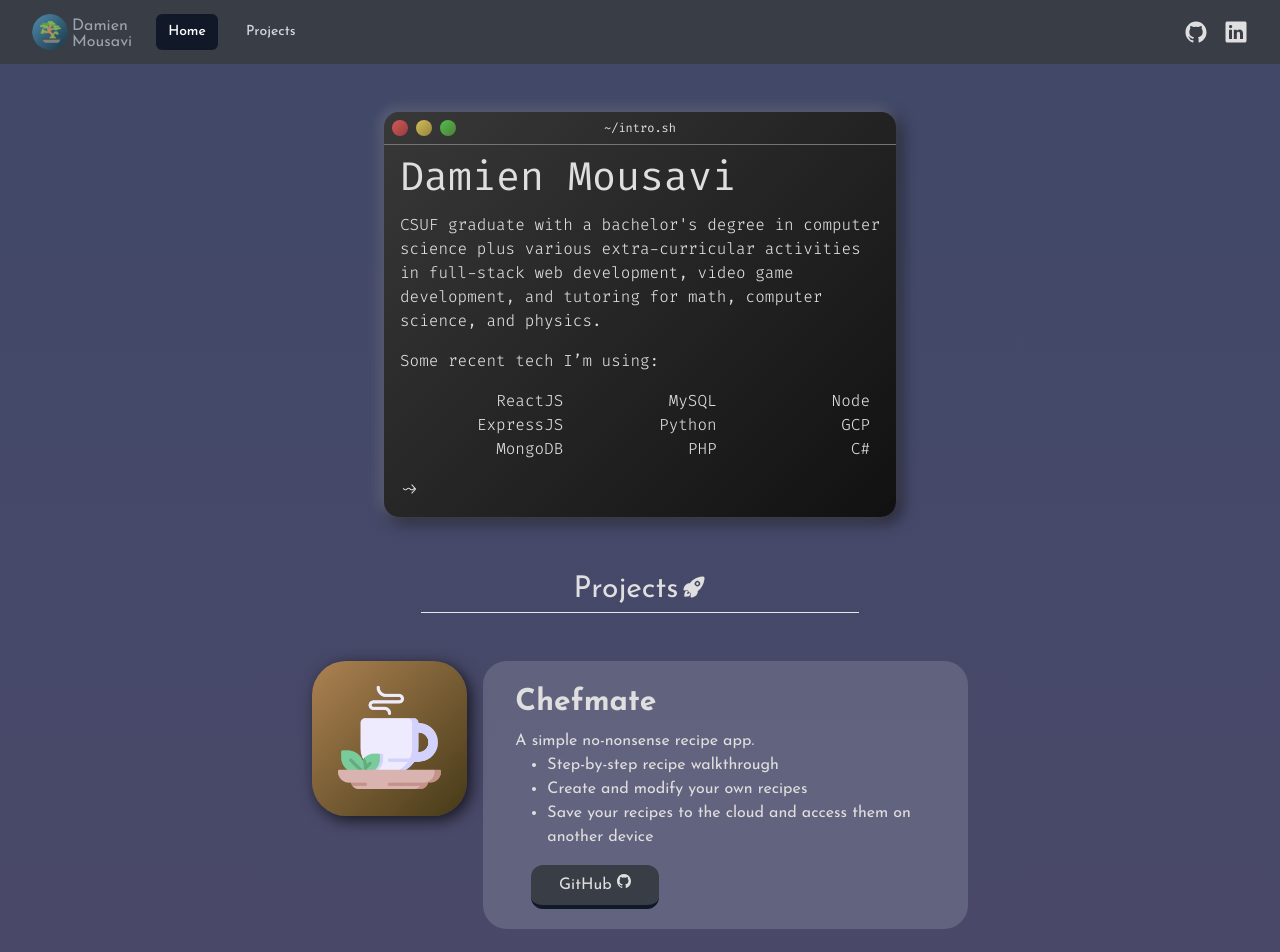
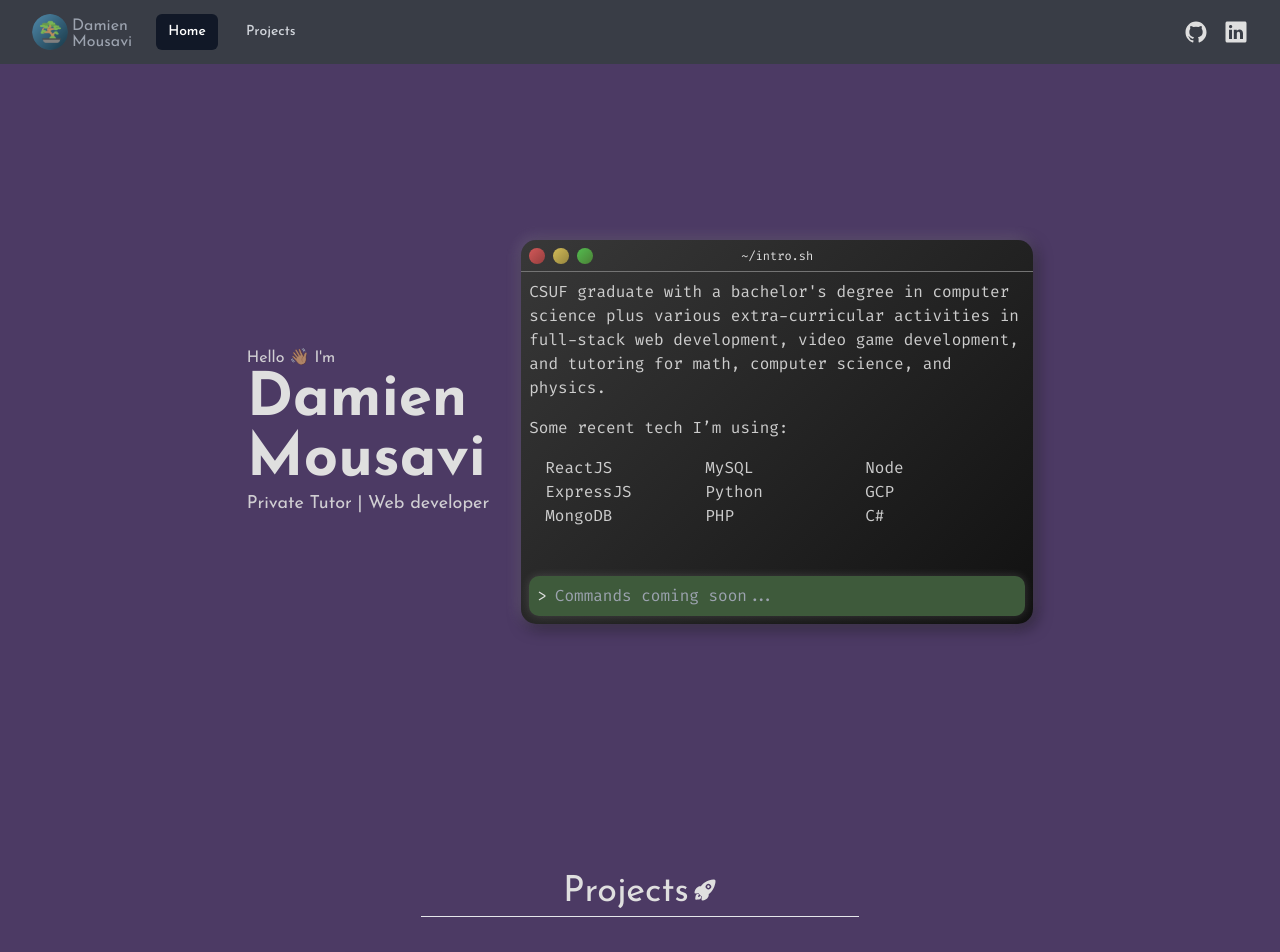
Before and after one commit to DamienSaavi/damiensaavi.github.io, a React (Create React App) app: page / in a window 1280 px wide. Shown: the top 952 px of the page. Built offline with nearby package versions, Linux system fonts and the light colour scheme.

Commit message:
modifed starting billboard

```diff
--- a/src/App.css
+++ b/src/App.css
@@ -1,37 +1,25 @@
 .root {
   min-height: 100vh;
-  font-family: 'Fira Code', 'Roboto Mono', monospace;
-  background: linear-gradient(180deg, #404868 0%, #52496A 100%);
-}
-
-.intro {
-  color: rgb(223, 223, 223);
-  font-weight: 300;
-  font-size: 1rem;
+  font-family: 'Josefin Sans', sans-serif;
+  background: #4c3a64;
 }
 
 nav, footer {
   font-family: 'Josefin Sans', sans-serif;
 }
 
-#intro-name {
-  font-size: 2.5rem;
-  line-height: 2rem;
-  font-weight: 400;
-  margin-bottom: 2rem;
-}
-
 .terminal {
+  font-family: 'Fira Code', 'Roboto Mono', monospace;
   background: linear-gradient(135deg, #383838 0%, #111111 100%);
   border-radius: 15px;
-  box-shadow: -2px -2px 15px rgba(223, 223, 223, .3), 4px 4px 15px rgba(0, 0, 0, 0.7);
+  box-shadow: -2px -2px 15px rgba(223, 223, 223, .2), 3px 4px 15px rgba(0, 0, 0, 0.5);
 }
 
 .terminal-bar {
-  color: rgb(223, 223, 223);
+  /* color: rgb(223, 223, 223);
   background: transparent;
   font-size: .75rem;
-  line-height: 1rem;
+  line-height: 1rem; */
   border-bottom: .25px solid rgb(116, 116, 116)
 }
 
@@ -53,7 +41,6 @@ nav, footer {
 }
 
 #shell {
-  color:rgb(223, 223, 223);
   outline: none;
   caret-color: rgb(90, 240, 90);
   background: transparent;
@@ -63,19 +50,18 @@ nav, footer {
   margin-bottom: 1rem;
 }
 
-.projects-container {
-  font-family: 'Josefin Sans', sans-serif;
-}
 
 .project-image {
   width: 100%;
-  min-width: 150px;
-  max-width: 300px;
+  min-width: 120px;
+  max-width: 240px;
   border-radius: 22%;
 }
 
-br {
-  margin: 1rem;
+.cmdline {
+  border-radius: 10px;
+  background-color: rgb(62, 90, 59);
+  box-shadow: 0px 0px 10px rgba(255, 255, 255, 0.15);
 }
 
 .features {
--- a/src/App.js
+++ b/src/App.js
@@ -18,25 +18,14 @@ function App() {
     if (iTypeInit) return
     setiTypeInit(true)
 
-    init(document.querySelector('#intro-name'), {
-      showCursor: true,
-      strings: ["Damien Mousavi"],
-      loop: false,
-      typeSpeed: 20,
-      startDelay: 2000,
-      cursorChar: "|",
-      onFinished: function () {
-        let elements = document.getElementsByClassName('ityped-cursor');
-        if (elements.length > 0) {
-          elements[0].parentNode.removeChild(elements[0]);
-        }
+    // TODO: change to a cleaner recursive function
     init(document.querySelector('#intro-desc'), {
       showCursor: true,
       strings: ["CSUF graduate with a bachelor's degree in computer science plus various extra-curricular activities in full-stack web development, video game development, and tutoring for math, computer science, and physics."],
       loop: false,
       typeSpeed: 5,
       startDelay: 100,
-          cursorChar: "|",
+      cursorChar: "█",
       onFinished: function () {
         let elements = document.getElementsByClassName('ityped-cursor');
         if (elements.length > 0)
@@ -48,7 +37,7 @@ function App() {
           loop: false,
           typeSpeed: 5,
           startDelay: 0,
-              cursorChar: "|",
+          cursorChar: "█",
           onFinished: function () {
             let elements = document.getElementsByClassName('ityped-cursor');
             if (elements.length > 0) {
@@ -61,20 +50,10 @@ function App() {
                 loop: false,
                 typeSpeed: 50,
                 startDelay: i * 100,
-                    cursorChar: "|",
+                cursorChar: "█",
                 onFinished: function () {
                   let elements = document.getElementsByClassName('ityped-cursor');
                   elements[0].parentNode.removeChild(elements[0]);
-                      if (elements.length === 0) {
-                        init(document.querySelector('#intro-launch'), {
-                          showCursor: false,
-                          strings: ["~> "],
-                          loop: false,
-                          typeSpeed: 10,
-                          startDelay: 200,
-                          cursorChar: "|"
-                        })
-                      }
                 }
               })
             }
@@ -82,13 +61,6 @@ function App() {
         })
       }
     })
-      }
-    })
-    let cursors = document.getElementsByClassName('ityped-cursor');
-    for (let i = 0; i < cursors.length; i++) {
-      cursors[i].style.fontSize = '2rem';
-      cursors[i].style.lineHeight = '2rem';
-    }
   })
 
   const [iTypeInit, setiTypeInit] = useState(false)
@@ -96,12 +68,18 @@ function App() {
   const techli = tech.map((e, i) => <span><li className='inline' id={'intro-tech-' + i}></li></span>)
 
   return (
-    <div className='root'>
+    <div className='root text-main'>
       <NavigationBar />
-      <div className='h-16'></div>
-      <div className='intro-container flex justify-start h-screen xs:justify-center flex-col p-2 pb-32 xs:-mb-32 w-full sm:mb-0 sm:pb-2 sm:h-102'>
-        <div className='terminal max-w-lg flex flex-col self-center w-full'>
-          <div className='terminal-bar flex justify-between w-full p-2'>
+      <div className='h-16 ' />
+      <div className='flex flex-col md:flex-row justify-center items-center gap-4 md:gap-8 h-screen min-h-sm w-full px-4 pb-16'>
+        <div className='text-center md:text-left flex flex-col'>
+          <h3 className='text-left opacity-90'>Hello 👋🏽 I'm</h3>
+          <p className='text-4xl xs:text-5xl md:hidden font-extrabold '>Damien Mousavi</p>
+          <p className='text-6xl hidden md:block font-extrabold '>Damien<br />Mousavi</p>
+          <h3 className='text-lg opacity-90'>Private Tutor | Web developer</h3>
+        </div>
+        <div className='terminal relative flex flex-col w-full max-w-lg md:max-w-lg h-1/2 md:h-96 min-h-96'>
+          <div className='terminal-bar  text-xs flex justify-between h-8 p-2'>
             <div class='button flex-shrink-0 btn-exit'></div>
             <div class='button flex-shrink-0 btn-min'></div>
             <div class='button flex-shrink-0 btn-max'></div>
@@ -110,32 +88,35 @@ function App() {
             <div class='button flex-shrink-0 opacity-0'></div>
             <div class='button flex-shrink-0 opacity-0'></div>
           </div>
-          <div className='terminal-console h-full p-4'>
-            <div className='terminal-console-textarea w-full h-full'>{/*try to use flexbox later*/}
-              <p className='intro inline' id="intro-name"></p><div className='br' />
+          <div className='terminal-console text-sm md:text-base flex flex-col justify-between overflow-y-auto p-2 h-full'>
+            <div className='w-full opacity-90'>
               <p className='intro inline' id="intro-desc"></p><div className='br' />
               <p className='intro inline' id="intro-tech"></p><div className='br' />
-              <ul className='intro grid grid-cols-3 gap-0 justify-items-end mx-auto max-w-xl px-2.5'>
+              <ul className='intro grid grid-cols-3 gap-0 mx-auto pl-4'>
                 {techli}
               </ul>
-              <div className='br' />
-              <p className='intro intro-launch inline' id="intro-launch"></p>
-              <input type='text' className='intro inline' id='shell' />
+              <div className='h-12' />
+            </div>
+          </div>
+          <div className='cmdline-container text-sm md:text-base absolute bottom-0 w-full p-2'>
+            <div className='cmdline flex p-2 gap-2 w-full'>
+              <p className='intro intro-launch' id="launch">{'>'}</p>
+              <input type='text' className='intro w-full' id='shell' placeholder='Commands coming soon...' />
             </div>
           </div>
         </div>
       </div >
-      <div class='projects-container container mx-auto max-w-2xl p-2'>
-        <h1 className='text-3xl flex justify-center text-main'>Projects<IoRocket className='ml-1 w-6' /></h1>
+      <div class='projects-container container mx-auto max-w-lg sm:max-w-2xl p-2'>
+        <h1 className='text-4xl flex justify-center '>Projects<IoRocket className='ml-1 w-6' /></h1>
         <hr className='mt-1 mb-12 w-2/3 mx-auto' />
 
         <div class='project-billboard mb-12 w-full flex flex-col mx-auto max-w-4xl sm:flex-row gap-4'>
           <div className='project-image-container w-full z-10 px-16 sm:p-0 sm:w-1/3'>
             <img src={brewmate_icon} alt='' className='project-image shadow-main mx-auto z-10 ' />
           </div>
-          <div className='project-desc w-full flex flex-col bg-base-light bg-opacity-60 text-main rounded-3xl p-4 sm:px-8 pt-24 -mt-24 sm:pt-4 sm:mt-0 sm:shadow-none'>
-            <p className='text-3xl font-bold text-center align-middle pb-2 pt-2 sm:text-left z-20'>Chefmate</p>
-            <p>
+          <div className='project-desc w-full flex flex-col bg-base-light bg-opacity-60  rounded-3xl p-4 sm:px-8 pt-24 -mt-24 sm:pt-4 sm:mt-0 sm:shadow-none'>
+            <p className='text-3xl font-bold text-center align-middle py-2 sm:text-left z-20'>Chefmate</p>
+            <p className='opacity-90'>
               A simple no-nonsense recipe app.
               <ul className='features pl-8'>
                 <li>Step-by-step recipe walkthrough</li>
@@ -143,7 +124,7 @@ function App() {
                 <li>Save your recipes to the cloud and access them on another device</li>
               </ul>
             </p>
-            <div className='xs:h-16 flex flex-row justify-center sm:justify-start flex-wrap sm:content-start p-4 gap-3'>
+            <div className='flex flex-row justify-center sm:justify-start flex-wrap sm:content-start p-4 gap-3'>
               <a className='w-32 text-center transform bg-base-dark border-b-4 active:border-b-2 active:translate-y-0.5 hover:bg-subtle-dark  border-gray-900 rounded-xl px-3 py-2' href='https://github.com/DamienSaavi/brewmate'>GitHub<IoLogoGithub className='ml-1 inline w-4 h-4 align-baseline' /></a>
             </div>
           </div>
@@ -154,12 +135,12 @@ function App() {
           <div className='project-image-container w-full z-10 px-16 sm:p-0 sm:w-1/3'>
             <img src={gol_icon} alt='' className='project-image shadow-main mx-auto z-10 ' />
           </div>
-          <div className='project-desc w-full flex flex-col bg-base-light bg-opacity-60 text-main rounded-3xl p-4 sm:px-8 pt-24 -mt-24 sm:pt-4 sm:mt-0 sm:shadow-none '>
-            <p className='text-3xl font-bold text-center align-middle pb-2 pt-2 sm:text-left z-20'>Lazy Game of Life</p>
-            <p>
+          <div className='project-desc w-full flex flex-col bg-base-light bg-opacity-60  rounded-3xl p-4 sm:px-8 pt-24 -mt-24 sm:pt-4 sm:mt-0 sm:shadow-none '>
+            <p className='text-3xl font-bold text-center align-middle py-2 sm:text-left z-20'>Lazy Game of Life</p>
+            <p className='opacity-90'>
               Conway's Game of Life with a "lazy" update function that optimizes performance by only processing active cells and their neighbors rather than updating the entire grid.
             </p>
-            <div className='xs:h-16 flex flex-row justify-center sm:justify-start flex-wrap sm:content-start p-4 gap-3'>
+            <div className='flex flex-row justify-center sm:justify-start flex-wrap sm:content-start p-4 gap-3'>
               <a className='w-32 text-center transform bg-base-dark border-b-4 active:border-b-2 active:translate-y-0.5 hover:bg-subtle-dark border-gray-900 rounded-xl px-3 py-2' href='https://github.com/DamienSaavi/lazy-game-of-life'>GitHub<IoLogoGithub className='ml-1 inline w-4 h-4 align-baseline' /></a>
               <a className='w-32 text-center transform bg-base-dark border-b-4 active:border-b-2 active:translate-y-0.5 hover:bg-subtle-dark border-gray-900 rounded-xl px-3 py-2' href='https://damiensaavi.github.io/lazy-game-of-life'>Website</a>
             </div>
@@ -170,9 +151,9 @@ function App() {
           <div className='project-image-container w-full z-10 px-16 sm:p-0 sm:w-1/3'>
             <img src={vybot_icon} alt='' className='project-image shadow-main mx-auto z-10 ' />
           </div>
-          <div className='project-desc w-full flex flex-col bg-base-light bg-opacity-60 text-main rounded-3xl p-4 sm:px-8 pt-24 -mt-24 sm:pt-4 sm:mt-0 sm:shadow-none '>
-            <p className='text-3xl font-bold text-center align-middle pb-2 pt-2 sm:text-left z-20'>VyBot</p>
-            <p>
+          <div className='project-desc w-full flex flex-col bg-base-light bg-opacity-60  rounded-3xl p-4 sm:px-8 pt-24 -mt-24 sm:pt-4 sm:mt-0 sm:shadow-none '>
+            <p className='text-3xl font-bold text-center align-middle py-2 sm:text-left z-20'>VyBot</p>
+            <p className='opacity-90'>
               Discord music bot with extensive features.
               <ul className='features pl-8'>
                 <li>Create playlists using keywords or Youtube links</li>
@@ -181,19 +162,19 @@ function App() {
                 <li>Various playback features</li>
               </ul>
             </p>
-            <div className='xs:h-16 flex flex-row justify-center sm:justify-start flex-wrap sm:content-start p-4 gap-3'>
+            <div className='flex flex-row justify-center sm:justify-start flex-wrap sm:content-start p-4 gap-3'>
               <a className='w-32 text-center transform bg-base-dark border-b-4 active:border-b-2 active:translate-y-0.5 hover:bg-subtle-dark border-gray-900 rounded-xl px-3 py-2' href='https://github.com/DamienSaavi/vybot'>GitHub<IoLogoGithub className='ml-1 inline w-4 h-4 align-baseline' /></a>
             </div>
           </div>
         </div>
 
-        <div className='xs:h-16 w-full flex flex-row justify-center flex-wrap p-4'>
-          <a className='w-48 text-center transform bg-accent border-b-4 hover:bg-accent-light active:border-b-2 active:translate-y-0.5 border-gray-800 rounded-xl px-3 py-2' href='https://github.com/DamienSaavi?tab=repositories'>More on GitHub<IoLogoGithub className='ml-1 inline w-4 h-4 align-baseline' /></a>
+        <div className='w-full flex flex-row justify-center flex-wrap p-4'>
+          <a className='w-48 text-black text-center transform bg-accent border-b-4 hover:bg-accent-light active:border-b-2 active:translate-y-0.5 border-gray-800 rounded-xl px-3 py-2' href='https://github.com/DamienSaavi?tab=repositories'>More on GitHub<IoLogoGithub className='ml-1 inline w-4 h-4 align-baseline' /></a>
         </div>
 
       </div>
       <div className='h-16'></div>
-      <footer className='text-sm text-main transition-all hover:text-accent transform hover:-translate-y-1 text-center p-2 pb-8'><a href='https://github.com/DamienSaavi/damiensaavi.github.io'>Designed and built by Damien Mousavi</a></footer>
+      <footer className='text-sm  transition-all hover:text-accent transform hover:-translate-y-1 text-center p-2 pb-8'><a href='https://github.com/DamienSaavi/damiensaavi.github.io'>Designed and built by Damien Mousavi</a></footer>
     </div >
   )
 }
--- a/tailwind.config.js
+++ b/tailwind.config.js
@@ -2,8 +2,11 @@ module.exports = {
   purge: ['./src/**/*.{js,jsx,ts,tsx}', './public/index.html'],
   darkMode: false, // or 'media' or 'class'
   theme: {
+    minHeight: {
+      'sm': '560px',
+    },
     screens: {
-      'xs': '385px',
+      'xs': '460px',
 
       'sm': '640px',
       // => @media (min-width: 640px) { ... }
```
Also changed, not shown: src/NavigationBar.js (+6 -2 lines). Lines whose indentation alone changed are shown as unchanged.
